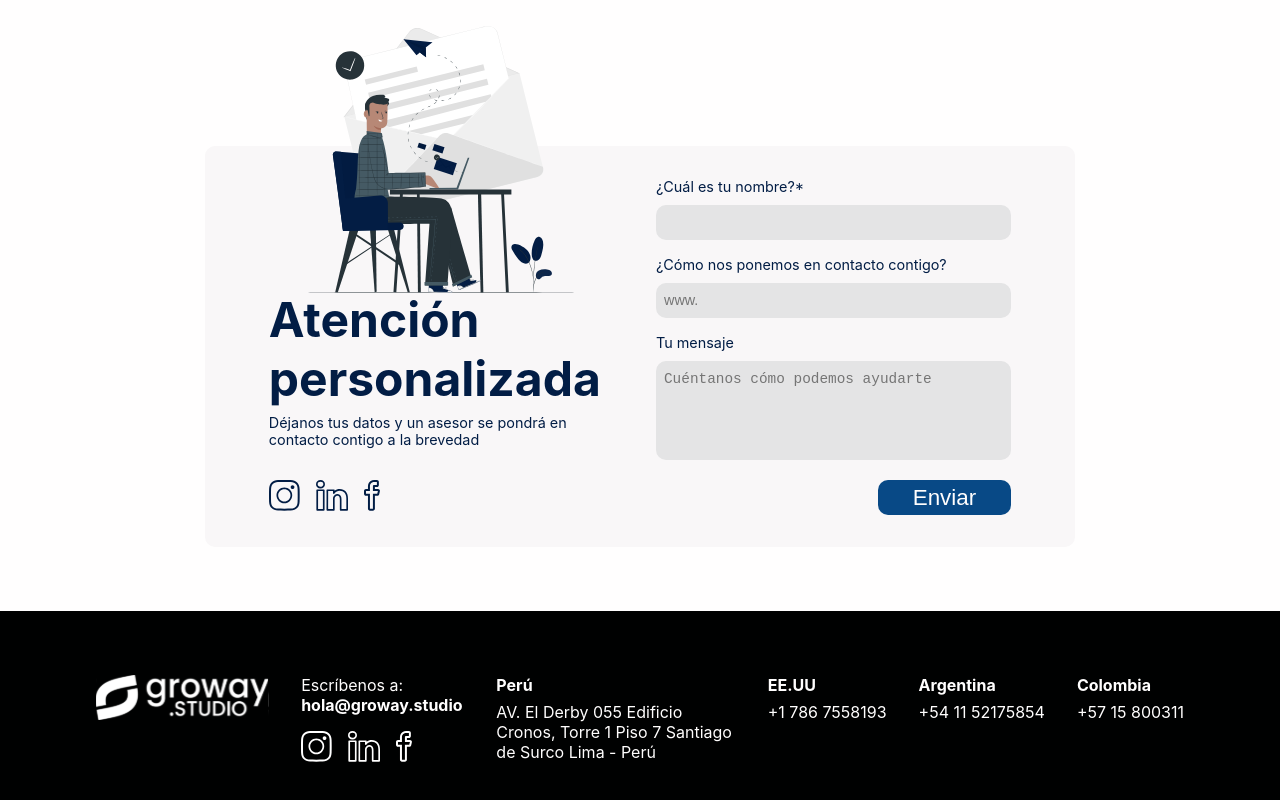
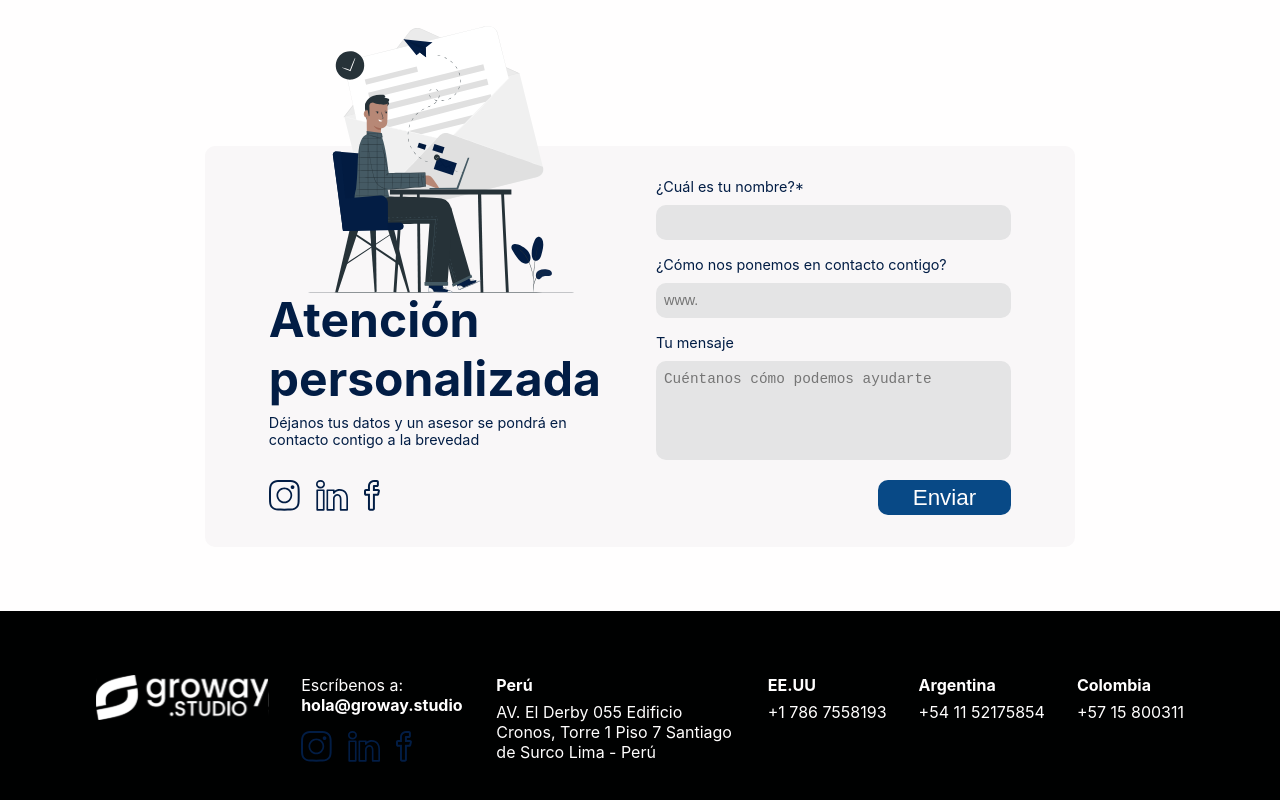
Before and after one commit to Groway-Studio/groway-academy-site, a React (Vite) app: page / in a window 1280 px wide. Shown: the part 3403-4203 px from the top of the page. Built offline with nearby package versions, Linux system fonts and the light colour scheme.

Commit message:
update footer

```diff
--- a/src/components/Footer/index.jsx
+++ b/src/components/Footer/index.jsx
@@ -1,4 +1,8 @@
 import styles from "./footer.module.scss";
+
+import InstagramIcon from "../../assets/social-media/dark/instagram.svg";
+import LinkedinIcon from "../../assets/social-media/dark/linkedin.svg";
+import FacebookIcon from "../../assets/social-media/dark/facebook.svg";
 
 const Footer = () => {
   return (
@@ -9,9 +13,9 @@ const Footer = () => {
       <div className={styles.footer__contact}>
         Escríbenos a: <a href="mailto:hola@groway.studio">hola@groway.studio</a>
         <div className={styles.footer__socialMedia}>
-          <img src="./src/assets/social-media/instagram.svg" alt="Instagram" />
-          <img src="./src/assets/social-media/linkedin.svg" alt="Linkdein" />
-          <img src="./src/assets/social-media/facebook.svg" alt="Facebook" />
+          <img src={InstagramIcon} alt="Instagram" />
+          <img src={LinkedinIcon} alt="Linkdein" />
+          <img src={FacebookIcon} alt="Facebook" />
         </div>
       </div>
       <div className={styles.footer__address}>
@@ -35,9 +39,9 @@ const Footer = () => {
         <a href="tel:+5715800311">+57 15 800311</a>
       </div>
       <div className={styles.footer__socialMediaPhone}>
-        <img src="./src/assets/social-media/instagram.svg" alt="Instagram" />
-        <img src="./src/assets/social-media/linkedin.svg" alt="Linkdein" />
-        <img src="./src/assets/social-media/facebook.svg" alt="Facebook" />
+        <img src={InstagramIcon} alt="Instagram" />
+        <img src={LinkedinIcon} alt="Linkdein" />
+        <img src={FacebookIcon} alt="Facebook" />
       </div>
     </footer>
   );
```
